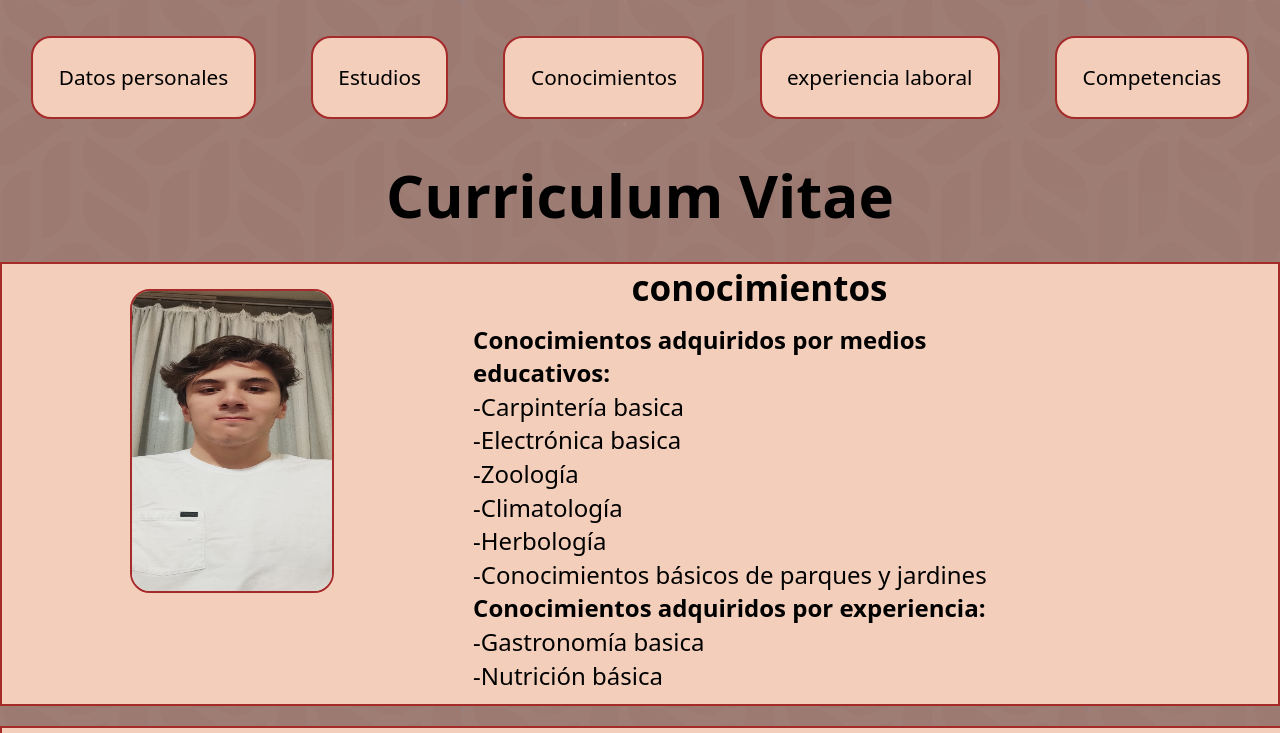
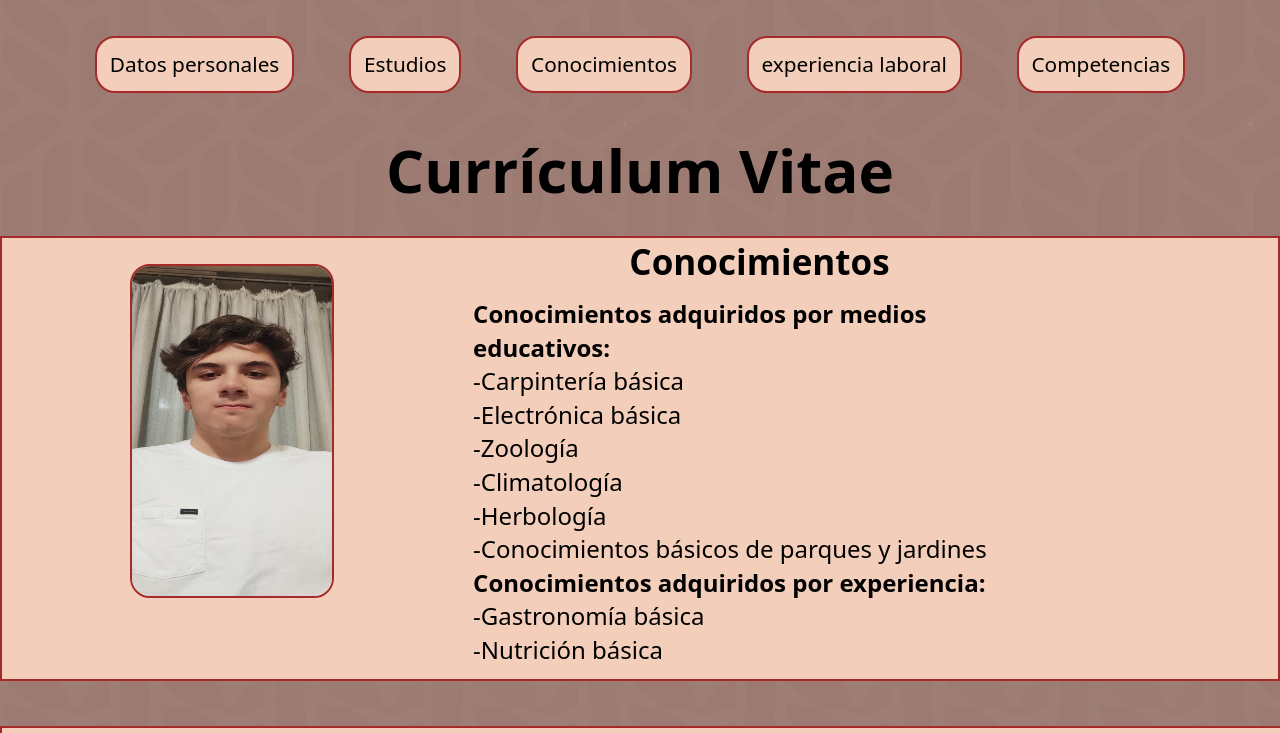
Before and after one commit to TomasDominguezEspino/CV_final, a plain HTML site: page conocimientos.html in a window 1280 px wide. Shown: the top 733 px of the page. Drawn offline with Linux system fonts and the light colour scheme.

Commit message:
Add files via upload

```diff
--- a/conocimientos.html
+++ b/conocimientos.html
@@ -30,18 +30,18 @@
     </nav>
 </header>
     <main>
-        <h1 class="titulo">Curriculum Vitae</h1>
+        <h1 class="titulo">Currículum Vitae</h1>
         <div class="caja">
-            <img class="fotohome"src="imagenes/fotocv.jpeg" alt="foto personal" width="200" height="300">
+            <img class="fotohome"src="imagenes/fotocv.jpeg" alt="foto personal" width="200" height="330">
             <div class="caja2">
-            <h2 class="subtitulo">conocimientos</h2>
+            <h2 class="subtitulo">Conocimientos</h2>
                 <ul class="texto">
                     <li>
                         <b>Conocimientos adquiridos por medios educativos:</b>
                         <br>
-                        <span>-Carpintería basica</span>
+                        <span>-Carpintería básica</span>
                         <br>
-                        <span>-Electrónica basica</span>
+                        <span>-Electrónica básica</span>
                         <br>
                         <span>-Zoología</span>
                         <br>
@@ -54,7 +54,7 @@
                     <li>
                         <b>Conocimientos adquiridos por experiencia:</b>
                         <br>
-                        <span>-Gastronomía basica</span>
+                        <span>-Gastronomía básica</span>
                         <br>
                         <span>-Nutrición básica</span>
                     </li>
--- a/estilos/estilocv.css
+++ b/estilos/estilocv.css
@@ -73,7 +73,7 @@ body{
     background-color: #F3CEBA;
     width: auto;
     margin: 2%;
-    padding: 2%;
+    padding: 1%;
     font-size: 1.3em;
     list-style: none;
     border: 2px solid #A52A2A;
```
Also changed, not shown: competencias.html (+3 -3 lines), estudios.html (+2 -2 lines), experiencialaboral.html (+3 -3 lines), index.html (+2 -2 lines).
